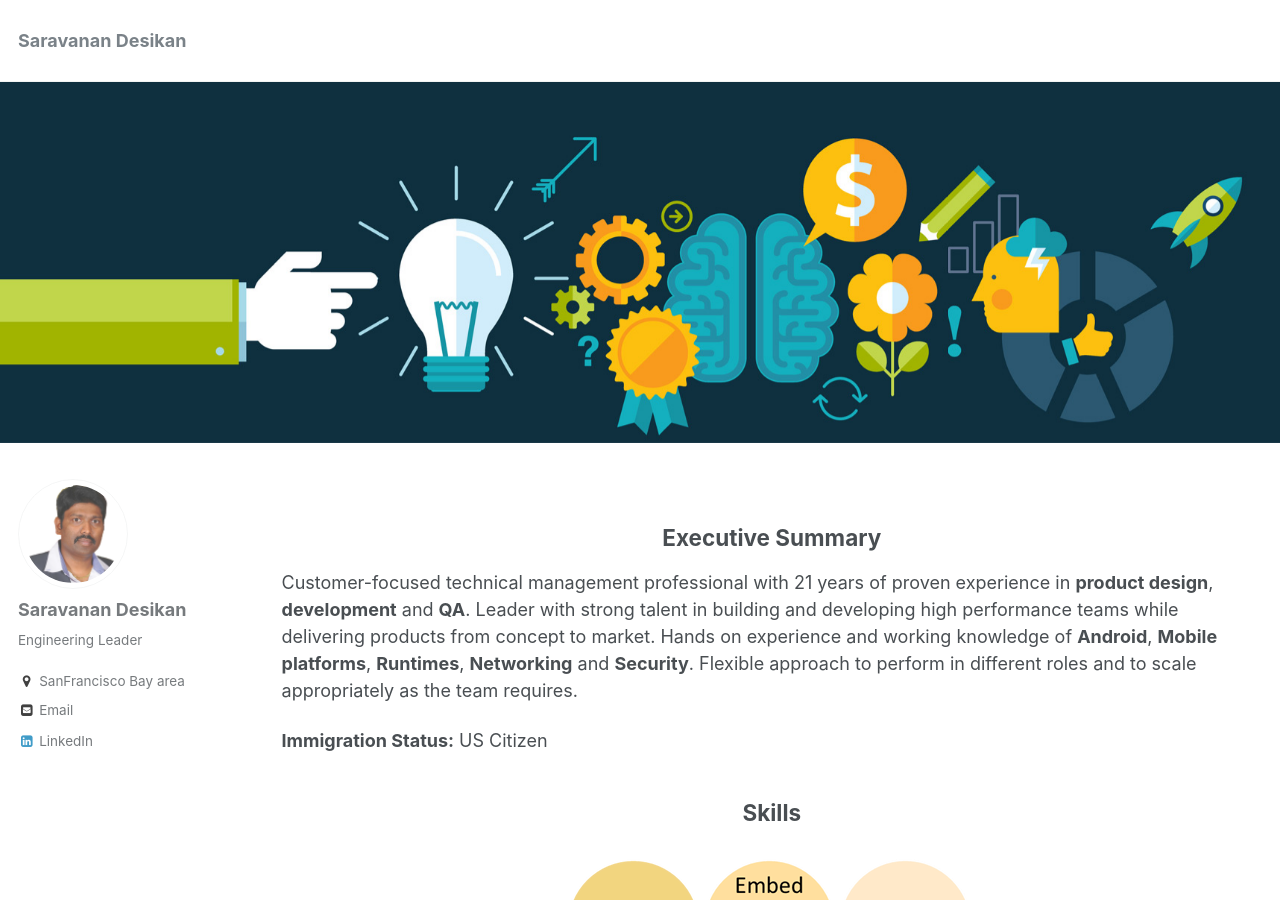
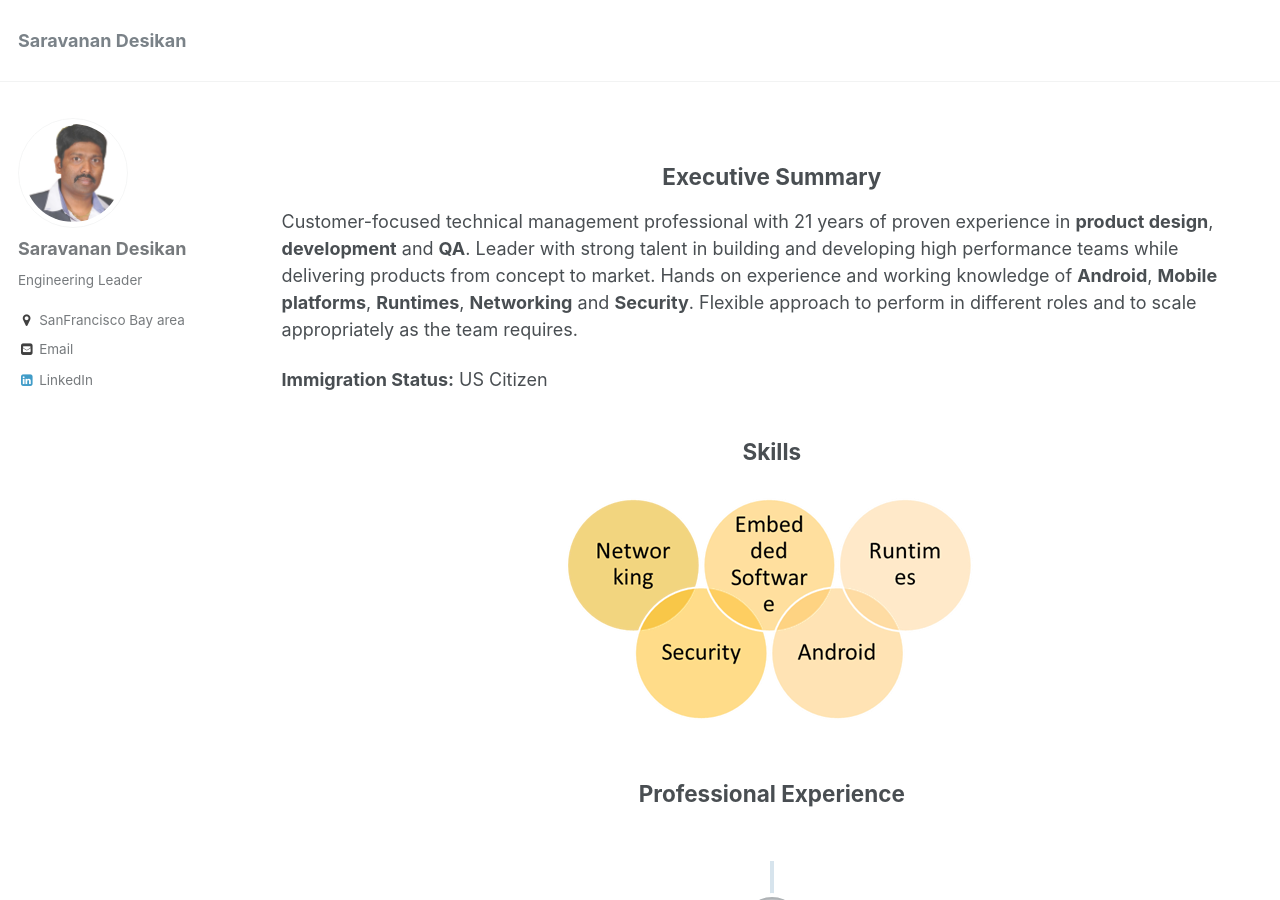
Before and after one commit to nitheeshkl/des, a Jekyll site: the page built from _pages/home.md, in a window 1280 px wide and 900 px high. Built offline with Jekyll 4.4.1, drawn with Linux system fonts in a browser that asks for light colours.

Commit message:
remove header image from landing page
Signed-off-by: Nitheesh K L <nitheesh.k.l@intel.com>

```diff
--- a/_pages/home.md
+++ b/_pages/home.md
@@ -2,8 +2,6 @@
 layout: archive
 permalink: /
 author_profile: true
-header:
-    image: header.jpg
 mytimeline:
     - title: "Director/Senior Engineering Manager, Intel Corporation,SantaClara, CA"
       desc: "Lead the Android Runtime (ART) Center of Excellence for Intel with
```
